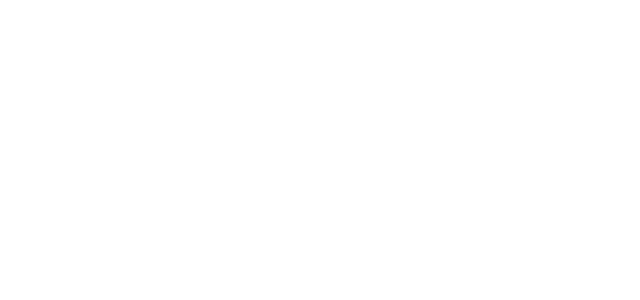
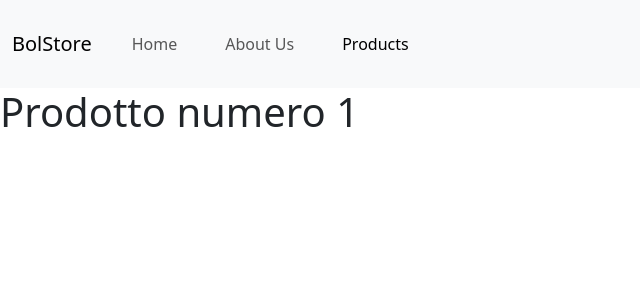
Before and after one commit to Anniballi-Andrea/react-router, a React (Vite) app: page /products/1 in a window 1280 px wide. Before the commit this address had no page. Shown: the top 300 px of the page, without its empty margins (0-640 px from the left). Built offline with nearby package versions, Linux system fonts and the light colour scheme.

Commit message:
add page and path for a single product

```diff
--- a/src/App.jsx
+++ b/src/App.jsx
@@ -3,6 +3,7 @@
 import AboutUs from "./pages/AboutUs";
 import Products from "./pages/Products";
 import DefaultLayouts from "./layouts/DefaultLayouts";
+import Product from "./pages/Product";
 
 
 function App() {
@@ -15,6 +16,7 @@
           <Route path="/" Component={HomePage} />
           <Route path="/About" Component={AboutUs} />
           <Route path="/products" Component={Products} />
+          <Route path="/products/:id" Component={Product} />
         </Route>
 
       </Routes>
--- /dev/null
+++ b/src/pages/Product.jsx
@@ -0,0 +1,13 @@
+import { useParams } from "react-router-dom"
+
+export default function Product() {
+
+    const { id } = useParams()
+
+
+    return (
+        <main>
+            <h1>Prodotto numero {id}</h1>
+        </main>
+    )
+}
--- a/src/pages/Products.jsx
+++ b/src/pages/Products.jsx
@@ -1,7 +1,9 @@
 import axios from "axios";
 import { useEffect, useState } from "react";
+import { Link, useParams } from "react-router-dom";
 
 export default function Products() {
+
 
     const [prodocts, setProdocts] = useState([])
 
@@ -21,13 +23,11 @@
 
             <main>
                 <div className="container">
-                    <h1>noi siamo noi</h1>
-                    <p>comprate!!!</p>
-
                     <div className="row">
                         {
                             prodocts.map((el) => (
                                 <div key={el.id} className="col-sm-12 col-md-4 ">
+
                                     <div className="card">
                                         <img src={el.image} alt="" />
                                     </div>
@@ -38,6 +38,8 @@
                                         <p><span>-{el.price}</span></p>
 
                                     </div>
+
+
                                 </div>
 
                             ))
@@ -46,7 +48,7 @@
 
                     </div>
                 </div>
-            </main>
+            </main >
 
         </>
     )
```
